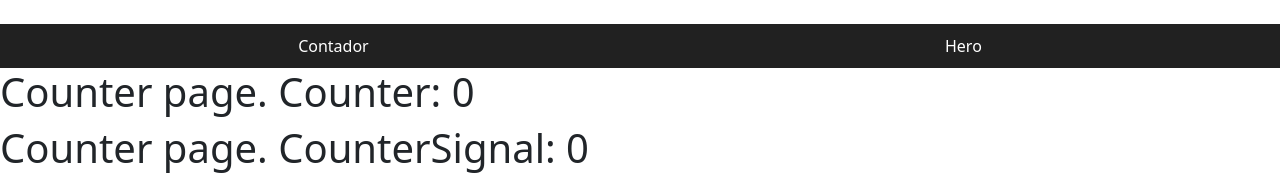
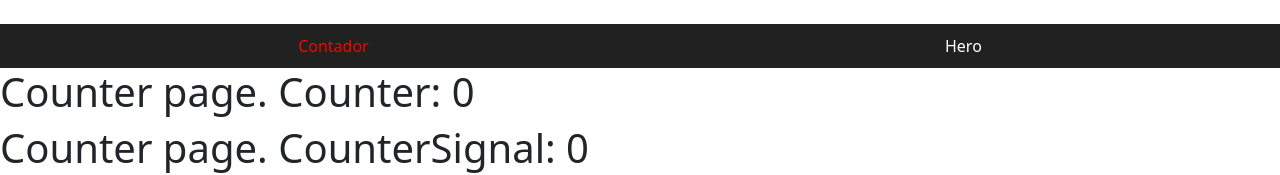
Before and after one commit to jsfc2199/AngularSignlas-01Basics, an Angular app: page / in a window 1280 px wide. Shown: the top 175 px of the page. Built offline with nearby package versions, Linux system fonts and the light colour scheme.

Commit message:
Router link active implementacion

```diff
--- a/src/app/components/shared/navbar/navbar.component.html
+++ b/src/app/components/shared/navbar/navbar.component.html
@@ -11,9 +11,19 @@
     color: white;
     text-decoration: none;
   }
+
+  nav a.active {
+    color: red;
+  }
 </style>
 <nav>
   <!-- uso de routerLink -->
-  <a routerLink="/">Contador</a>
-  <a routerLink="hero">Hero</a>
+  <!-- usamos exact para que sea si o si / y no se ponga todo con rojo al ser /hero porque /esta en ambas rutas -->
+  <a
+    routerLink="/"
+    routerLinkActive="active"
+    [routerLinkActiveOptions]="{ exact: true }"
+    >Contador</a
+  >
+  <a routerLink="hero" routerLinkActive="active">Hero</a>
 </nav>
--- a/src/app/components/shared/navbar/navbar.component.ts
+++ b/src/app/components/shared/navbar/navbar.component.ts
@@ -1,9 +1,9 @@
 import { Component } from '@angular/core';
-import { RouterLink } from '@angular/router';
+import { RouterLink, RouterLinkActive } from '@angular/router';
 
 @Component({
   selector: 'app-navbar',
-  imports: [RouterLink], //importamos el routerLink
+  imports: [RouterLink, RouterLinkActive], //importamos el routerLink
   templateUrl: './navbar.component.html',
 })
 export class NavbarComponent {
```
